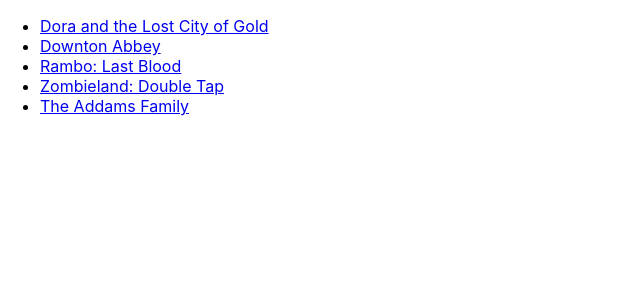
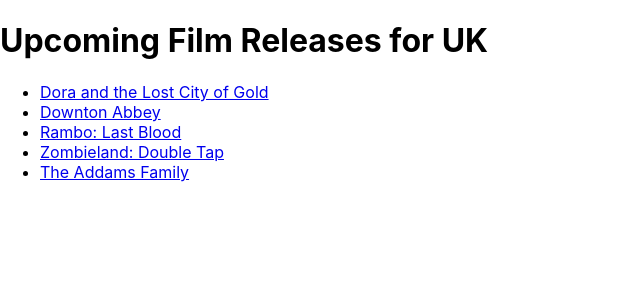
Before and after one commit to gadgetguy82/js_film_releases_hw, a React (Create React App) app: page / in a window 1280 px wide. Shown: the top 300 px of the page, without its empty margins (0-640 px from the left). Built offline with nearby package versions, Linux system fonts and the light colour scheme.

Commit message:
Add header to FilmBox component

```diff
--- a/src/containers/FilmBox.js
+++ b/src/containers/FilmBox.js
@@ -38,6 +38,7 @@
   render() {
     return(
       <div className="film-box">
+        <h1>Upcoming Film Releases for UK</h1>
         <FilmList data={this.state.data}/>
       </div>
     );
```
